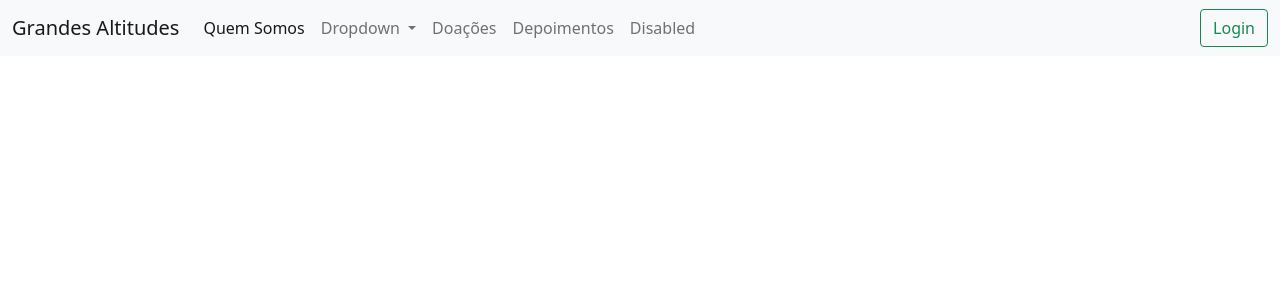
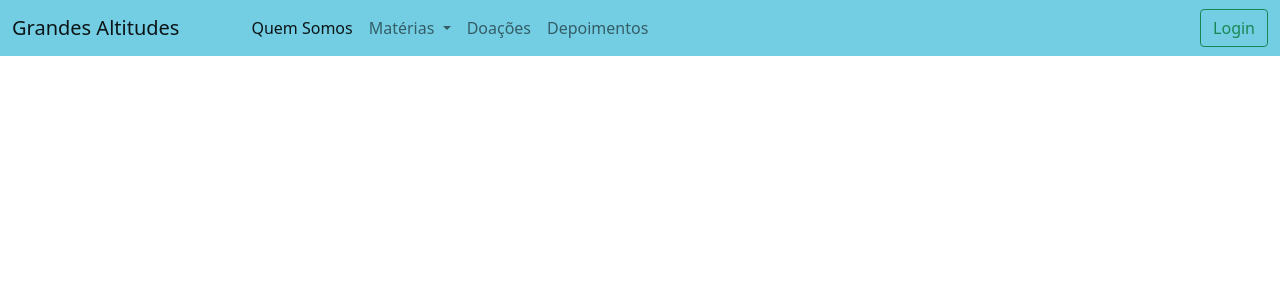
Before and after one commit to burgues0/grandes-altitudes, a Django app: template grandes_altitudes/templates/index.html in a window 1280 px wide. Shown: the top 300 px of the page. Run offline with Django 3.2, Linux system fonts and the light colour scheme; the template is opened without the code that fills it: most values are stand-ins (such as "Sample title", 1, 10 or a date in 2020).

Commit message:
feat: set main color

```diff
--- a/grandes_altitudes/static/css/sudo_style.css
+++ b/grandes_altitudes/static/css/sudo_style.css
@@ -1 +1,4 @@
 /* caso a gente queira colocar algum css especifico para sobescrever o do bootstrap */
+.main_blue_color{
+    background-color: #73CEE3;
+}
--- a/grandes_altitudes/templates/index.html
+++ b/grandes_altitudes/templates/index.html
@@ -6,24 +6,25 @@
         <meta http-equiv="X-UA-Compatible" content="IE=edge">
         <meta name="viewport" content="width=device-width, initial-scale=1.0">
         <title>Grandes Altitudes</title>
+        <link href="{% static '../static/css/sudo_style.css' %}" rel="stylesheet">
         <link href="https://cdn.jsdelivr.net/npm/bootstrap@5.1.3/dist/css/bootstrap.min.css" rel="stylesheet" integrity="sha384-1BmE4kWBq78iYhFldvKuhfTAU6auU8tT94WrHftjDbrCEXSU1oBoqyl2QvZ6jIW3" crossorigin="anonymous">
         <script src="https://cdn.jsdelivr.net/npm/bootstrap@5.1.3/dist/js/bootstrap.bundle.min.js" integrity="sha384-ka7Sk0Gln4gmtz2MlQnikT1wXgYsOg+OMhuP+IlRH9sENBO0LRn5q+8nbTov4+1p" crossorigin="anonymous"></script>
     </head>
     <body>
-        <nav class="navbar navbar-expand-lg navbar-light bg-light">
+        <nav class="navbar navbar-expand-lg navbar-light main_blue_color" role="navigation">
             <div class="container-fluid">
               <a class="navbar-brand" href="#">Grandes Altitudes</a>
               <button class="navbar-toggler" type="button" data-bs-toggle="collapse" data-bs-target="#navbarSupportedContent" aria-controls="navbarSupportedContent" aria-expanded="false" aria-label="Toggle navigation">
                 <span class="navbar-toggler-icon"></span>
               </button>
               <div class="collapse navbar-collapse" id="navbarSupportedContent">
-                <ul class="navbar-nav me-auto mb-2 mb-lg-0">
-                  <li class="nav-item">
+                <ul class="navbar-nav me-auto mb-5 mb-lg-0 mx-5">
+                  <li class="nav-item ">
                     <a class="nav-link active" aria-current="page" href="#">Quem Somos</a>
                   </li>
                   <li class="nav-item dropdown">
                     <a class="nav-link dropdown-toggle" href="#" id="navbarDropdown" role="button" data-bs-toggle="dropdown" aria-expanded="false">
-                      Dropdown
+                      Matérias
                     </a>
                     <ul class="dropdown-menu" aria-labelledby="navbarDropdown">
                         {% for subject in subjects %}
@@ -37,9 +38,6 @@
                   <li class="nav-item">
                     <a class="nav-link" href="#">Depoimentos</a>
                   </li>
-                  <li class="nav-item">
-                    <a class="nav-link" href="#">Disabled</a>
-                  </li>
                 </ul>
                 <form class="d-flex">
                   <button class="btn btn-outline-success" type="submit">Login</button>
```
